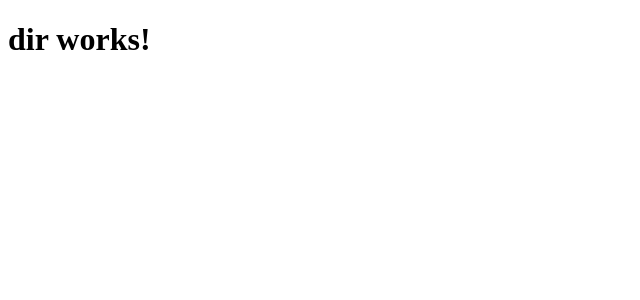
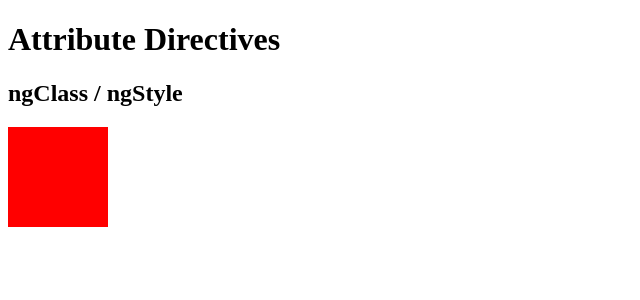
Before and after one commit to morisrenar/Angular-4-Directives, an Angular app: page / in a window 1280 px wide. Shown: the top 300 px of the page, without its empty margins (0-640 px from the left). Built offline with nearby package versions, Linux system fonts and the light colour scheme.

Commit message:
38 ngClass and ngStyle

```diff
--- a/src/app/app.component.css
+++ b/src/app/app.component.css
@@ -0,0 +1,10 @@
+.border {
+  border: 3px solid blue;
+}
+.background {
+  background-color: green;
+}
+div {
+  width: 100px;
+  height: 100px;
+}
--- a/src/app/app.component.html
+++ b/src/app/app.component.html
@@ -1,3 +1,4 @@
-<h1>
-  {{title}}
-</h1>
+<h1>Attribute Directives</h1>
+<h2>ngClass / ngStyle</h2>
+<!--<div [ngClass]="{border: true, background: true}"></div>-->
+<div [ngStyle]="{'background-color': 'red'}"></div>
```
